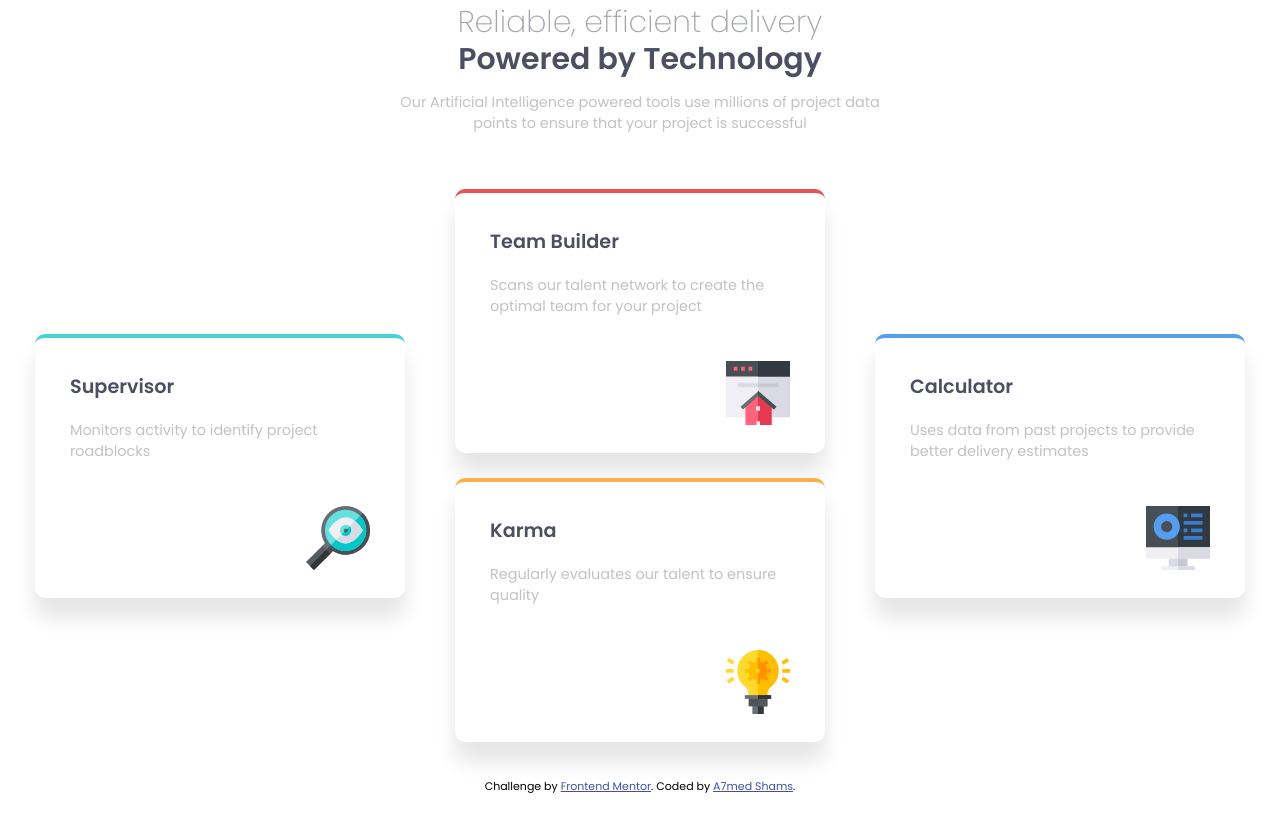
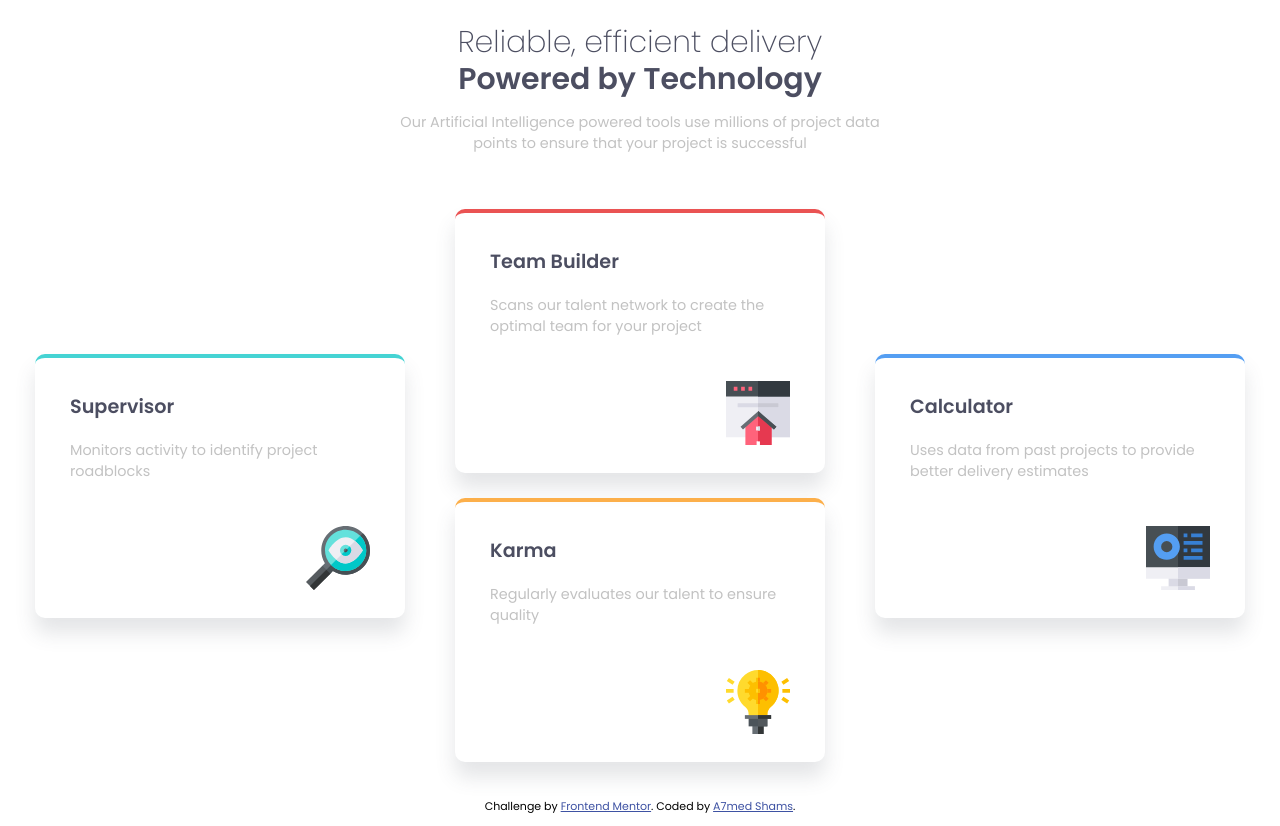
Before and after one commit to AhmedShams999/Frontend-Mentor-Four-card-feature-section, a plain HTML site: page index.html in a window 1280 px wide. Drawn offline with Linux system fonts and the light colour scheme.

Commit message:
Second commit

```diff
--- a/styles.css
+++ b/styles.css
@@ -1,5 +1,5 @@
 body{
-  margin: 0;
+  margin: 20px 0 0 0;
   min-height: 100vh;
   display: flex;
   flex-direction: column;
@@ -23,7 +23,7 @@ header .title{
 }
 header h1:first-child{
   font-weight: 200;
-  color: hsl(229, 6%, 66%);
+  color: hsl(234, 12%, 34%);
 }
 header h5{
   color: hsl(0, 0%, 76%);
@@ -44,7 +44,7 @@ header h5{
   margin: 25px;
   padding: 15px 35px;
   border-radius: 10px;
-  box-shadow: 0px 20px 20px rgba(0, 0, 0, 0.1);
+  box-shadow: 0px 15px 20px hsla(234, 12%, 34%, 0.15);
   display: flex;
   flex-direction: column;
 }
```
